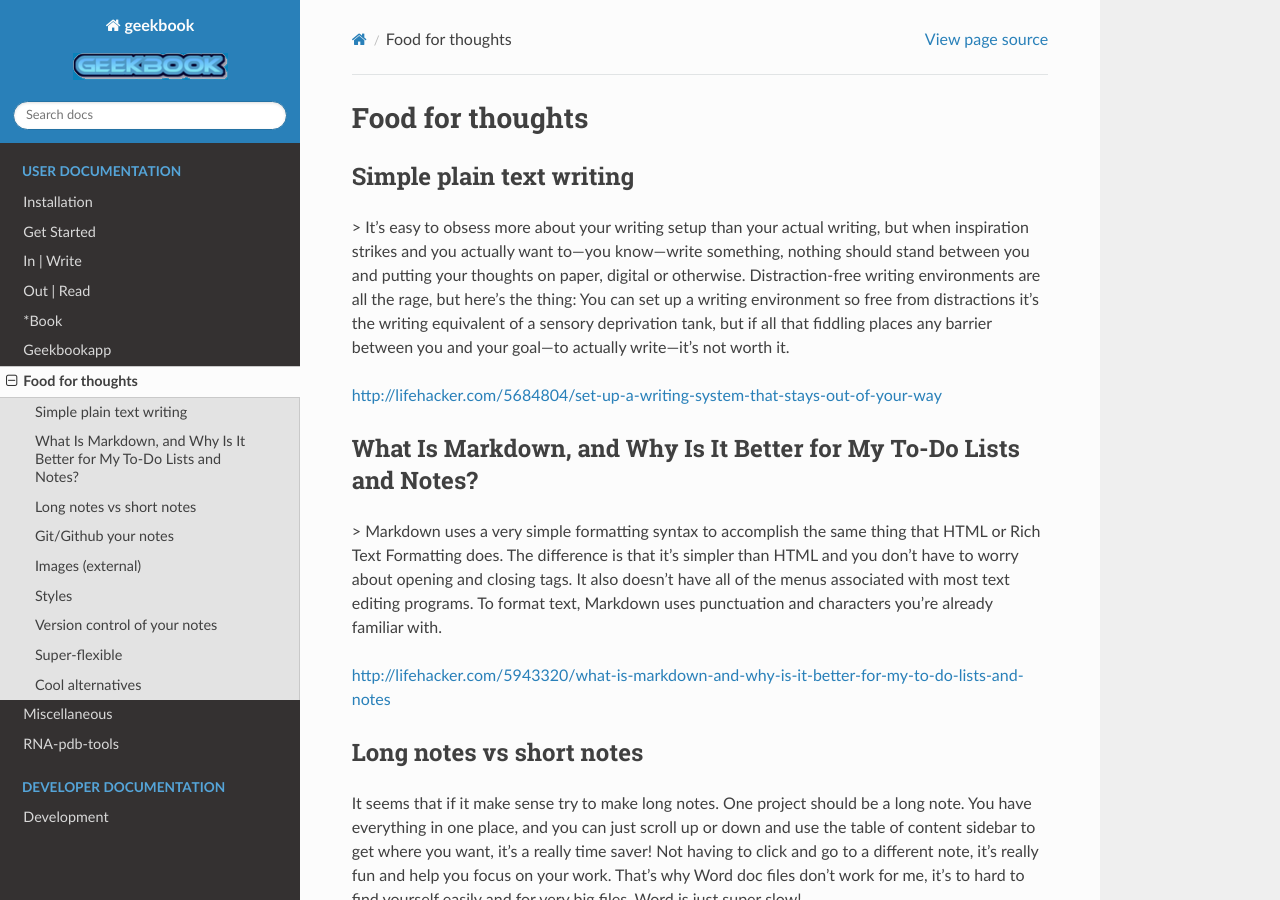
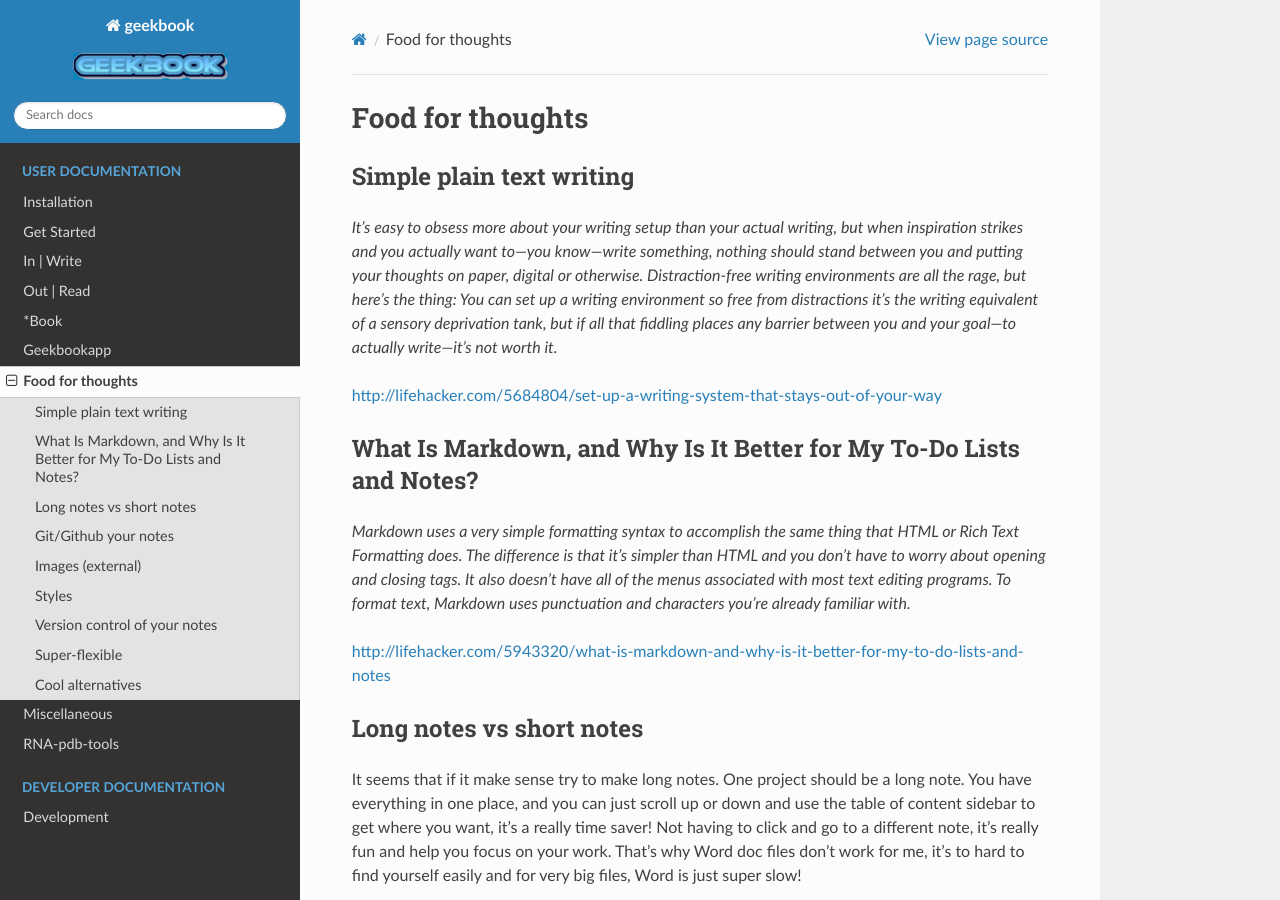
Before and after one commit to mmagnus/geekbook, a Sphinx documentation site: the page built from docs/source/thoughts.rst, in a window 1280 px wide and 900 px high. Built offline with Sphinx 7.4.7 and the Read the Docs theme 2.0.0, drawn with Linux system fonts in a browser that asks for light colours.

```diff
--- a/docs/source/thoughts.rst
+++ b/docs/source/thoughts.rst
@@ -4,14 +4,14 @@ Food for thoughts
 Simple plain text writing
 -----------------------------------------------------------------
 
-> It's easy to obsess more about your writing setup than your actual writing, but when inspiration strikes and you actually want to—you know—write something, nothing should stand between you and putting your thoughts on paper, digital or otherwise. Distraction-free writing environments are all the rage, but here's the thing: You can set up a writing environment so free from distractions it's the writing equivalent of a sensory deprivation tank, but if all that fiddling places any barrier between you and your goal—to actually write—it's not worth it.
+*It's easy to obsess more about your writing setup than your actual writing, but when inspiration strikes and you actually want to—you know—write something, nothing should stand between you and putting your thoughts on paper, digital or otherwise. Distraction-free writing environments are all the rage, but here's the thing: You can set up a writing environment so free from distractions it's the writing equivalent of a sensory deprivation tank, but if all that fiddling places any barrier between you and your goal—to actually write—it's not worth it.*
 
 http://lifehacker.com/5684804/set-up-a-writing-system-that-stays-out-of-your-way
 
 What Is Markdown, and Why Is It Better for My To-Do Lists and Notes?
 -----------------------------------------------------------------
 
-> Markdown uses a very simple formatting syntax to accomplish the same thing that HTML or Rich Text Formatting does. The difference is that it's simpler than HTML and you don't have to worry about opening and closing tags. It also doesn't have all of the menus associated with most text editing programs. To format text, Markdown uses punctuation and characters you're already familiar with.
+*Markdown uses a very simple formatting syntax to accomplish the same thing that HTML or Rich Text Formatting does. The difference is that it's simpler than HTML and you don't have to worry about opening and closing tags. It also doesn't have all of the menus associated with most text editing programs. To format text, Markdown uses punctuation and characters you're already familiar with.*
 
 http://lifehacker.com/5943320/what-is-markdown-and-why-is-it-better-for-my-to-do-lists-and-notes
 
```
